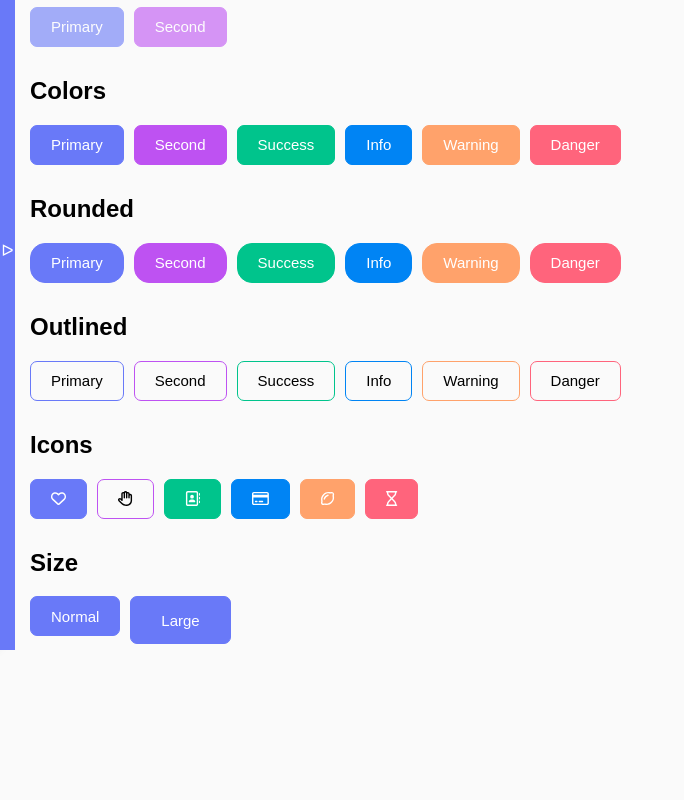
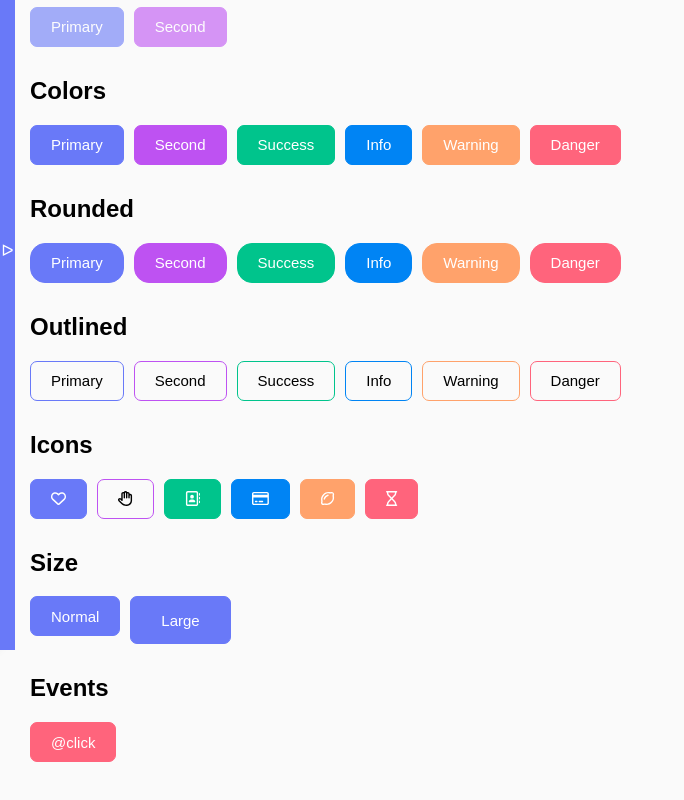
Before and after one commit to yuKalashnikova2/UI-Kit-Vue-3, a Vue app: page /button in a window 1280 px wide. Shown: the part 212-1012 px from the top of the page, without its empty margins (0-684 px from the left). Before the commit the page ends 916 px from the top, so only its background shows below. Built offline with nearby package versions, Linux system fonts and the light colour scheme.

Commit message:
Button(component):add emits for events

```diff
--- a/src/components/Button.vue
+++ b/src/components/Button.vue
@@ -29,6 +29,13 @@ const props = defineProps({
     default: 'normal'
   },
 })
+
+const emit = defineEmits(['click'])
+
+const addEventClick = () => {
+    emit('click')
+}
+
 </script>
 
 <template>
@@ -42,6 +49,7 @@ const props = defineProps({
         `btn_${size}`
       ]"
       :disabled="disabled"
+      @click="addEventClick"
     >
       <span v-if="icon">
         <font-awesome-icon :icon="`fa-regular fa-${icon}`"></font-awesome-icon>
--- a/src/views/Button.vue
+++ b/src/views/Button.vue
@@ -1,5 +1,9 @@
 <script setup>
 import Button from '../components/Button.vue'
+
+const onClick = () => {
+    alert('Вы нажали кнопку danger!')
+}
 </script>
 <template>
   <h1 class="heading-1">Button</h1>
@@ -54,6 +58,11 @@ import Button from '../components/Button.vue'
     <Button label="Normal" />
     <Button label="Large" size="large"/>
   </div>
+
+  <h2>Events</h2>
+  <div class="line">
+    <Button label="@click" color="danger" @click="onClick"/>
+  </div>
 </template>
 
 <style lang="scss" scoped>
```
